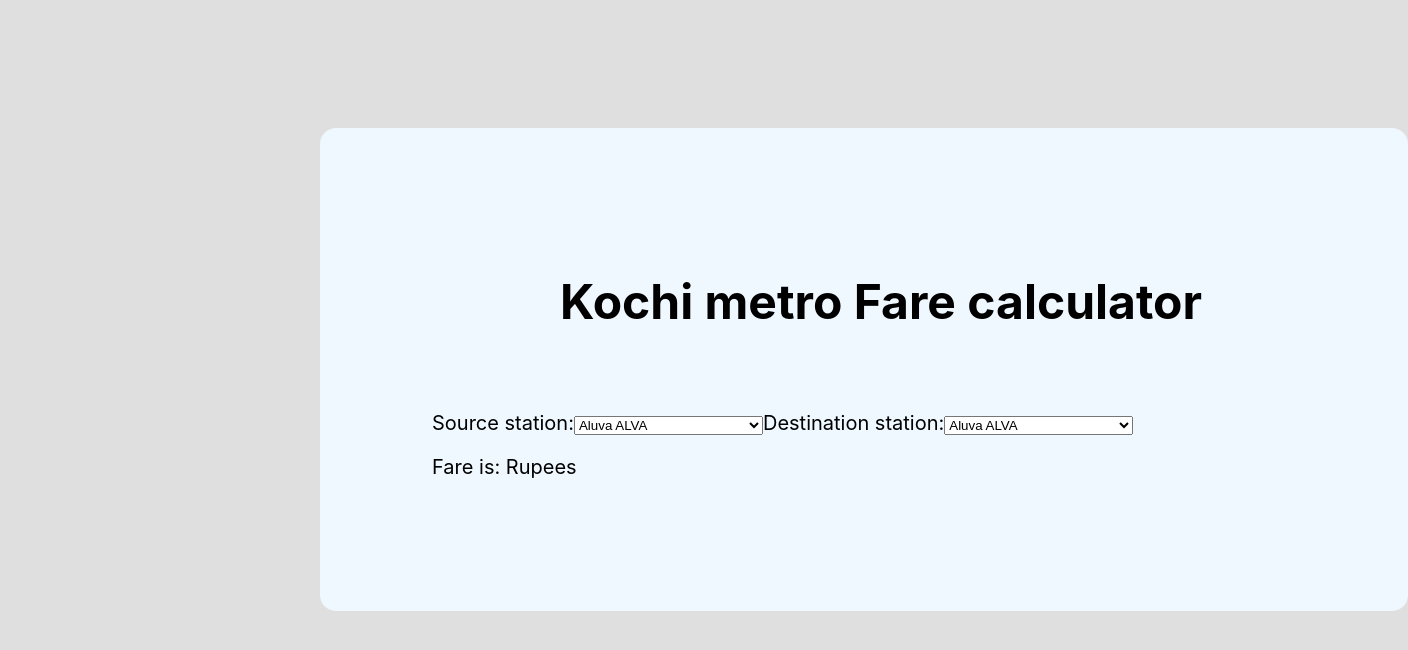
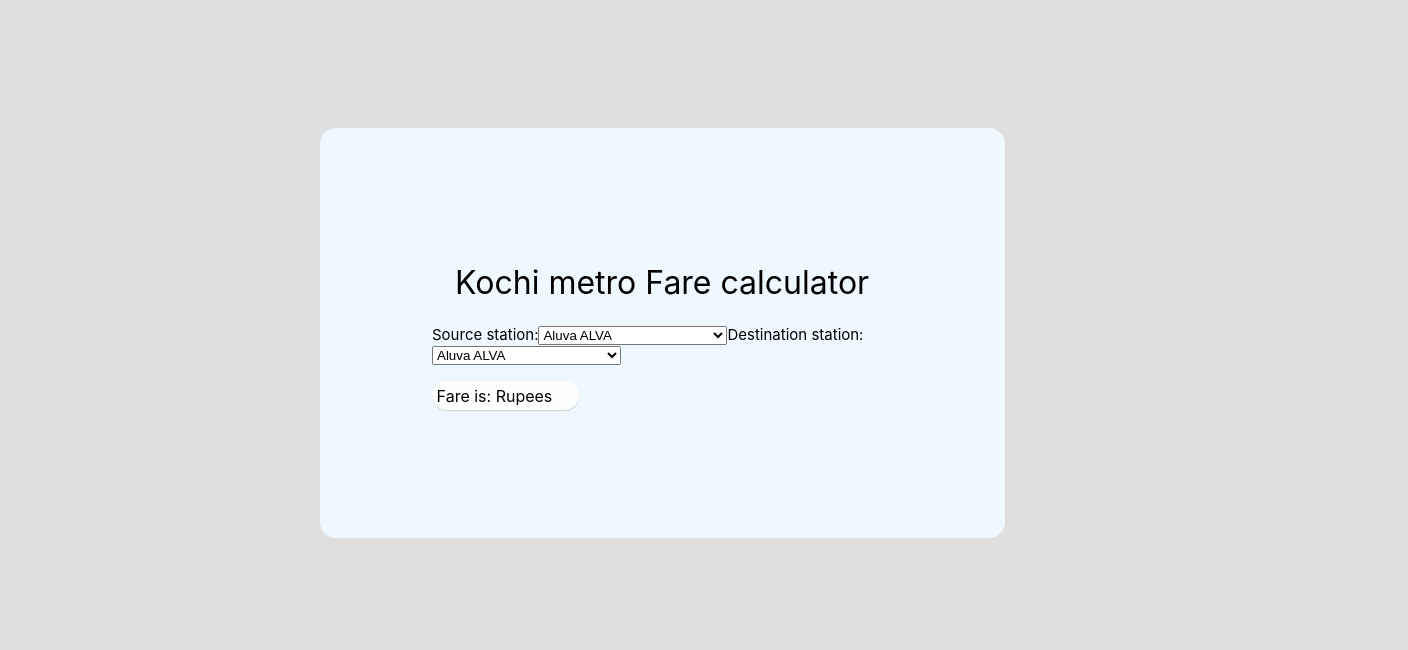
Before and after one commit to cmkishores/kochi-metro-fare, a React (Create React App) app: page / in a window 1280 px wide. Shown: the top 650 px of the page, 1408 px wide, since content can reach past the window. Built offline with nearby package versions, Linux system fonts and the light colour scheme.

Commit message:
Style changes

```diff
--- a/src/App.css
+++ b/src/App.css
@@ -24,16 +24,17 @@
   display:flex;
   flex: row;
   background-color: #dfdfdf;
-  font-size: 20px;
+  font-size: 15px;
 
   padding-top: 10%;
   padding-left: 25%;
+  padding-right: 35%;
   }
 h1 {
     align-items: center;
     padding-left:8rem;
     padding-bottom: 3rem;
-    font-size: 3rem;
+    font-size: 2.1rem;
 }
 
 .container {
@@ -43,3 +44,18 @@
   padding: 7rem;
   border-radius: 1rem;
 }
+p{
+  background-color: rgb(253, 255, 253);
+  box-shadow:
+        0 1px 1px rgba(0,0,0,0.15);
+
+  font-size: 1rem;
+  width:30%;
+  border-radius:2rem;
+  padding: 1%;
+  align-items: center;
+}
+header{
+  padding:5%;
+  font-size: 2rem;
+}
--- a/src/App.js
+++ b/src/App.js
@@ -66,7 +66,7 @@
 
     return (
       <div className="container">
-            <h1>Kochi metro Fare calculator</h1>
+            <header>Kochi metro Fare calculator</header>
             <form>
             <label>Source station:</label>
             <select value={this.state.source}
```
